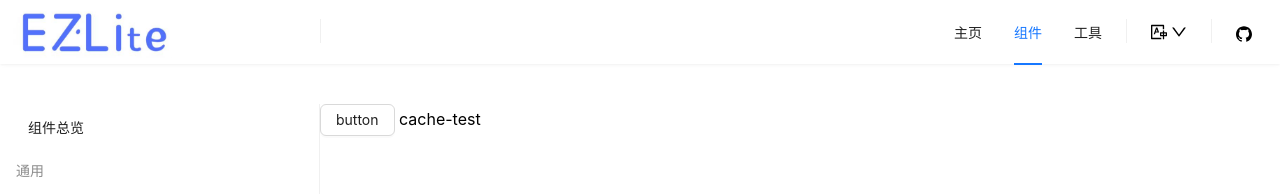
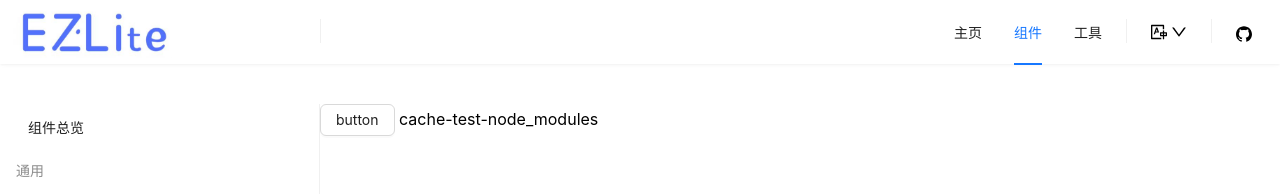
Before and after one commit to calix-cui/ezlite-ui, a Vue app in the folder play/: page /#/components/button in a window 1280 px wide. Shown: the top 194 px of the page. Built offline with nearby package versions, Linux system fonts and the light colour scheme.

Commit message:
workflow: 测试node_modules缓存

```diff
--- a/play/src/views/ComponentsView/Button.vue
+++ b/play/src/views/ComponentsView/Button.vue
@@ -1,7 +1,7 @@
 <template>
   <div class="components-calendar">
     <a-button>button</a-button>
-    cache-test
+    cache-test-node_modules
   </div>
 </template>
 
```
